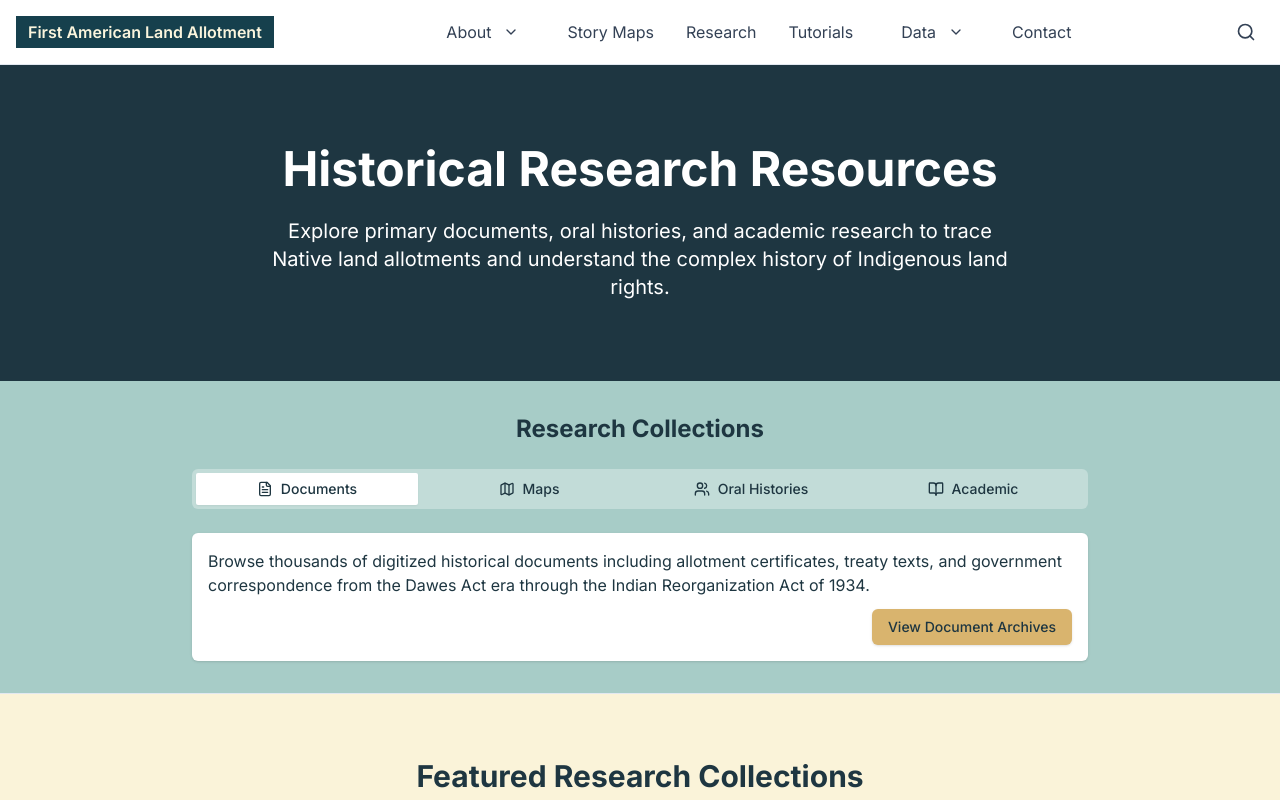
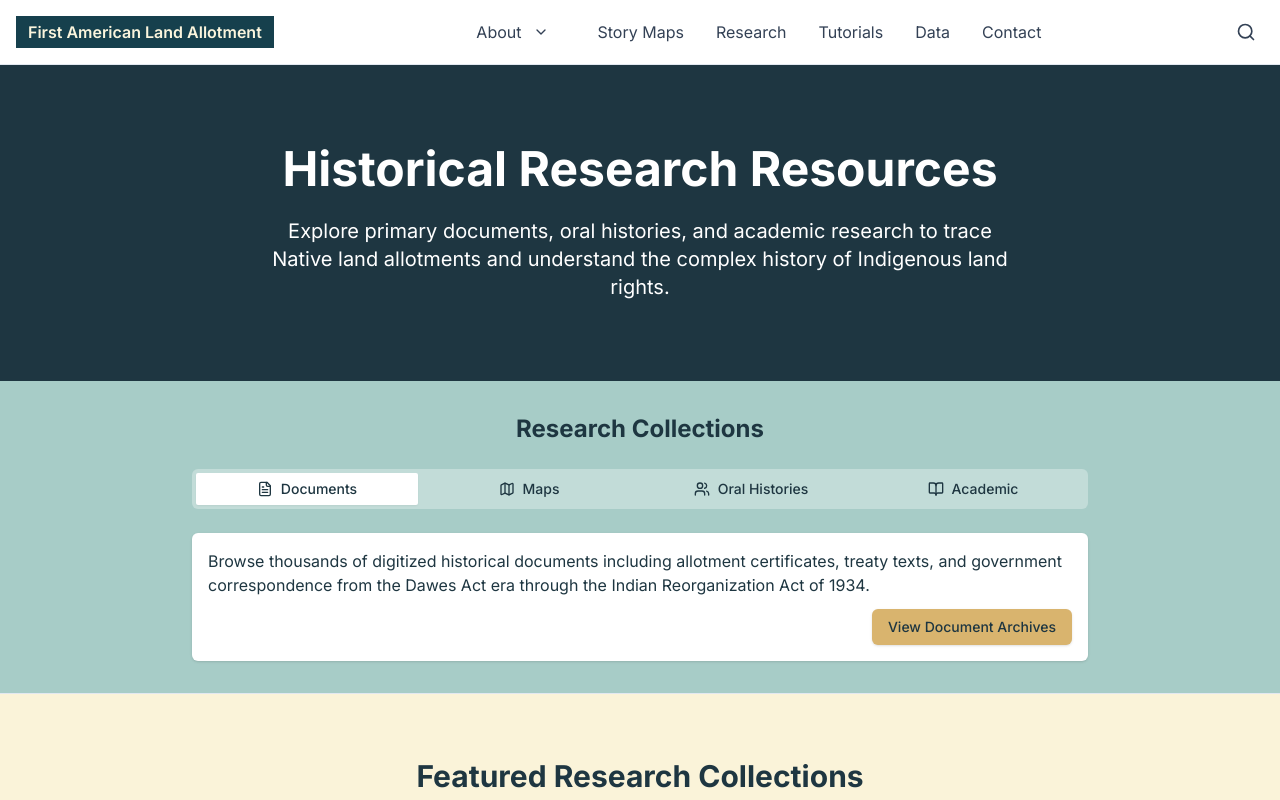
Before and after one commit to antcoop-vu/first-american-land-allotment, a Next.js app: page /research in a window 1280 px wide. Shown: the top 800 px of the page. Built offline with nearby package versions, Linux system fonts and the light colour scheme.

Commit message:
changed navbar

```diff
--- a/components/nav-bar.tsx
+++ b/components/nav-bar.tsx
@@ -61,30 +61,9 @@ export default function NavBar() {
               Tutorials
             </Link>
 
-            <DropdownMenu>
-              <DropdownMenuTrigger asChild>
-                <Button variant="link" className="flex items-center text-md font-normal text-slate-700 hover:text-slate-900">
-                  Data <ChevronDown className="ml-1 h-4 w-4" />
-                </Button>
-              </DropdownMenuTrigger>
-              <DropdownMenuContent>
-                <DropdownMenuItem>
-                  <Link href="#" className="w-full">
-                    Dashboard
-                  </Link>
-                </DropdownMenuItem>
-                <DropdownMenuItem>
-                  <Link href="#" className="w-full">
-                    Map Making
-                  </Link>
-                </DropdownMenuItem>
-                <DropdownMenuItem>
-                  <Link href="#" className="w-full">
-                    Download Data
-                  </Link>
-                </DropdownMenuItem>
-              </DropdownMenuContent>
-            </DropdownMenu>
+            <Link href="/data" className="text-slate-700 hover:text-slate-900">
+              Data
+            </Link>
 
             <Link href="/contact" className="text-slate-700 hover:text-slate-900">
               Contact
```
